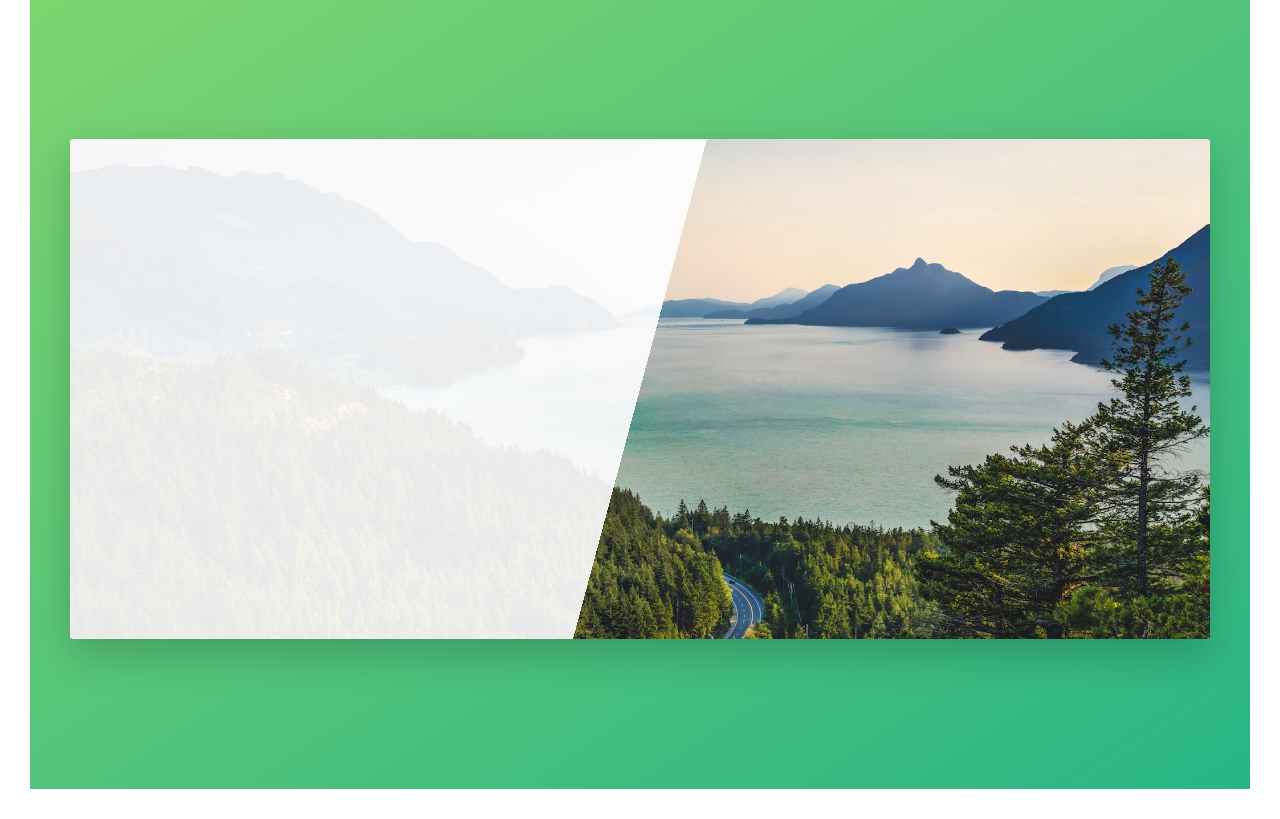
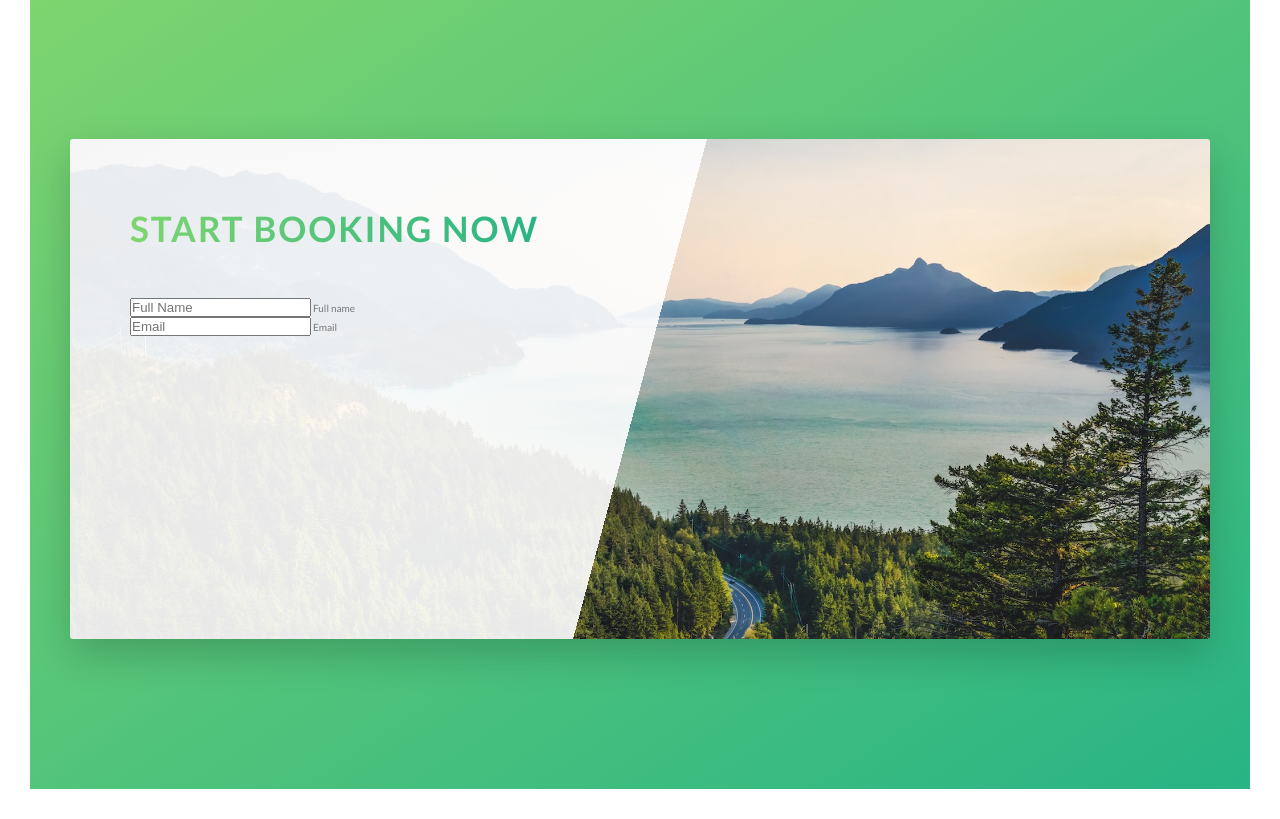
Before and after one commit to KSamra/css-practice, a website: page index.html in a window 1280 px wide. Shown: the part 4500-5319 px from the top of the page. Drawn offline with Linux system fonts and the light colour scheme.

Commit message:
added forms with basic html validation options

```diff
--- a/index.html
+++ b/index.html
@@ -289,7 +289,27 @@
       <section class="section-book">
         <div class="row">
           <div class="book">
+            <div class="book__form">
+              <form action="#" class="form">
 
+                <div class="u-margin-bottom-medium">
+                  <h2 class="heading-secondary">
+                    Start booking now
+                  </h2>
+                </div>
+
+                <div class="form__group">
+                  <input type="text" class="form__input" placeholder="Full Name" id="name" required>
+                  <label for="name" class="form__label">Full name</label>
+                </div>
+
+                <div class="form__group">
+                  <input type="email" class="form__input" placeholder="Email" id="email" required>
+                  <label for="email" class="form__label">Email</label>
+                </div>
+
+              </form>
+            </div>
           </div>
         </div>
       </section>
--- a/sass/pages/_home.scss
+++ b/sass/pages/_home.scss
@@ -56,4 +56,10 @@
   height: 50rem;
   border-radius: $round-border; //3px
   box-shadow: 0 1.5rem 4rem rgba($color-black, .2);
+
+  &__form {
+    width: 50%;
+    padding: 6rem;
+
+  }
 }
```
Also changed, not shown: css/style.css.
